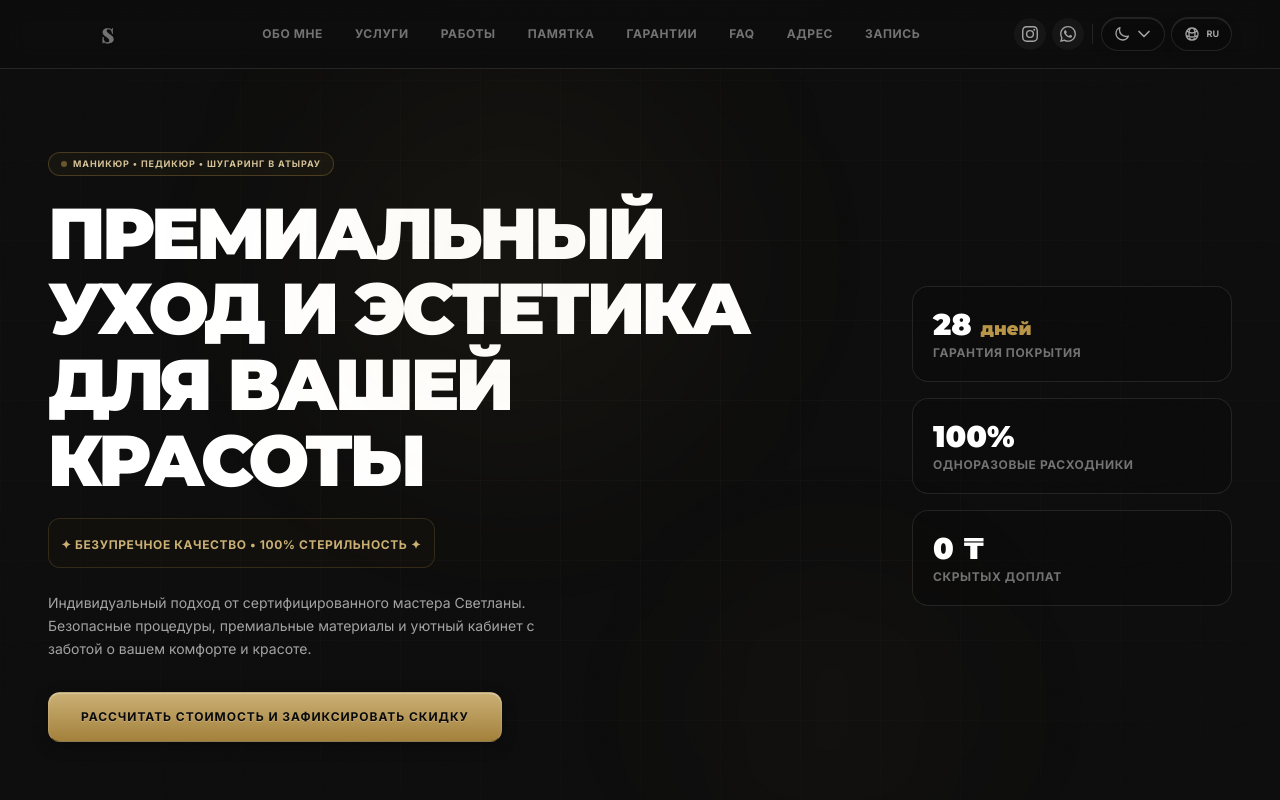
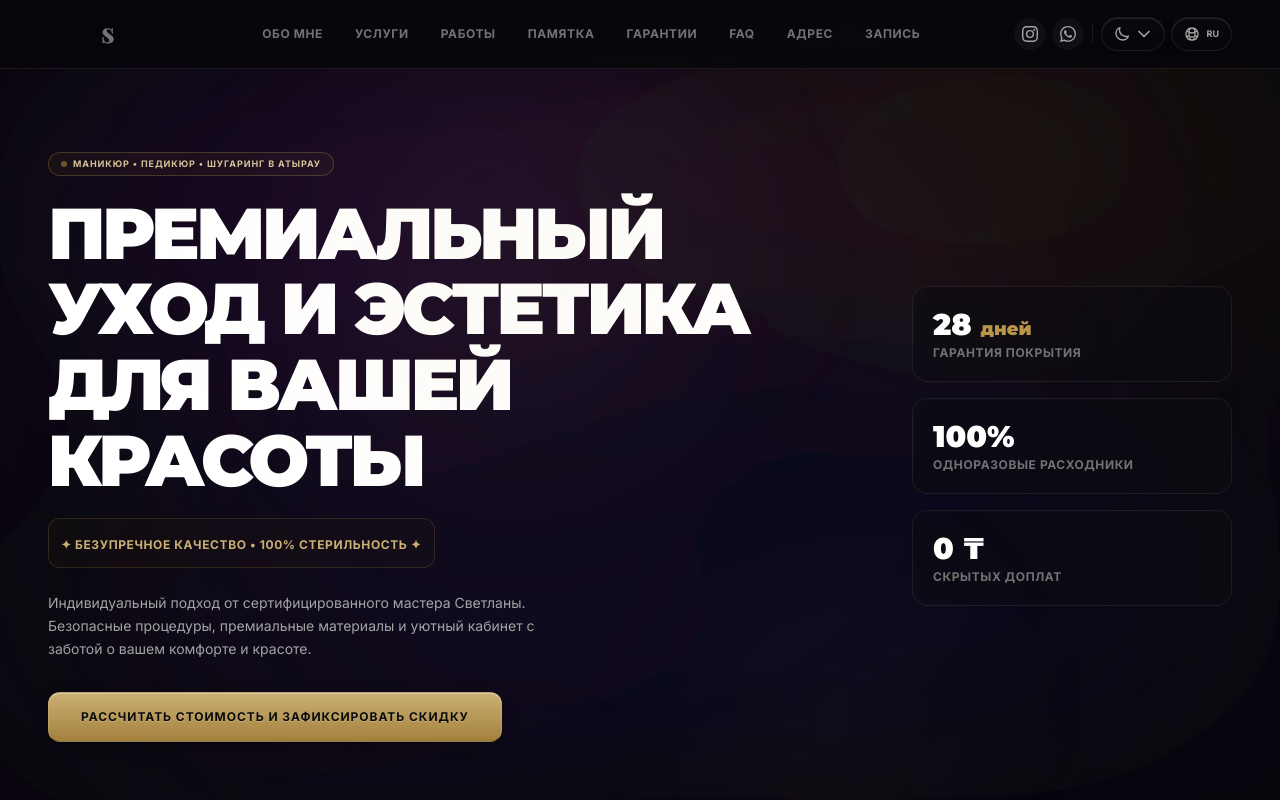
Before and after one commit to COMBINATORR/Nail-Master, a React (Vite) app: page / in a window 1280 px wide. Shown: the top 800 px of the page. Built offline with nearby package versions, Linux system fonts and the light colour scheme; a web font is replaced by a local one.

Commit message:
feat: implement high-performance GPU-animated fluid SVG blob background system matching image_3

```diff
--- a/src/App.jsx
+++ b/src/App.jsx
@@ -1239,7 +1239,25 @@ export default function App() {
     <div className={`relative min-h-screen ${bg} bg-grain text-[var(--text-primary)] font-sans transition-colors duration-300 selection:bg-bronze-500 selection:text-charcoal-950`}>
 
       {/* ═══════════ PREMIUM BACKGROUND LAYERS (fixed, behind everything) ═══════════ */}
-      <div className="bg-grid-lines" aria-hidden="true"></div>
+      <div className="fluid-background" aria-hidden="true">
+        <svg className="w-full h-full opacity-65" viewBox="0 0 100 100" preserveAspectRatio="none">
+          <defs>
+            <filter id="fluid-blur" x="-30%" y="-30%" width="160%" height="160%">
+              <feGaussianBlur stdDeviation="12" />
+            </filter>
+          </defs>
+          <g filter="url(#fluid-blur)">
+            {/* Blob 1 */}
+            <circle className="blob-1" cx="25" cy="30" r="28" fill="var(--blob-1)" />
+            {/* Blob 2 */}
+            <circle className="blob-2" cx="75" cy="70" r="30" fill="var(--blob-2)" />
+            {/* Blob 3 */}
+            <circle className="blob-3" cx="80" cy="20" r="25" fill="var(--blob-3)" />
+            {/* Blob 4 */}
+            <circle className="blob-4" cx="20" cy="80" r="26" fill="var(--blob-4)" />
+          </g>
+        </svg>
+      </div>
 
       {/* ═══════════ SCROLL PROGRESS BAR ═══════════ */}
       <div
--- a/src/index.css
+++ b/src/index.css
@@ -88,23 +88,7 @@ body.light .bg-grain::before {
 }
 
 
-/* ── Horizontal shimmer line (subtle luxury grid accent) ── */
-.bg-grid-lines {
-  position: fixed;
-  inset: 0;
-  z-index: 0;
-  pointer-events: none;
-  background-image:
-    linear-gradient(to right, rgba(197,168,128,0.03) 1px, transparent 1px),
-    linear-gradient(to bottom, rgba(197,168,128,0.03) 1px, transparent 1px);
-  background-size: 80px 80px;
-  mask-image: radial-gradient(ellipse 80% 80% at 50% 50%, black 30%, transparent 100%);
-}
-body.light .bg-grid-lines {
-  background-image:
-    linear-gradient(to right, rgba(142,108,70,0.05) 1px, transparent 1px),
-    linear-gradient(to bottom, rgba(142,108,70,0.05) 1px, transparent 1px);
-}
+
 
 /* ── Content must sit above fixed background layers ── */
 .content-layer {
@@ -374,17 +358,23 @@ body {
 
 /* 1. DARK (Original) */
 body.theme-dark {
-  --bg-main: #0D0D0D;
-  --bg-card: rgba(10, 10, 10, 0.5);
-  --bg-deep: rgba(10, 10, 10, 0.7);
+  --bg-main: #08070b;
+  --bg-card: rgba(12, 11, 18, 0.55);
+  --bg-deep: rgba(8, 7, 11, 0.75);
   --bg-subtle: rgba(255, 255, 255, 0.04);
-  --bg-alt: rgba(10, 10, 10, 0.3);
-  --bg-header: rgba(13, 13, 13, 0.85);
+  --bg-alt: rgba(8, 7, 11, 0.3);
+  --bg-header: rgba(8, 7, 11, 0.85);
   --text-primary: #FFFFFF;
   --text-secondary: #a3a3a3;
   --text-muted: #737373;
-  --border-color: rgba(255, 255, 255, 0.1);
-  --border-subtle: rgba(255, 255, 255, 0.05);
+  --border-color: rgba(255, 255, 255, 0.08);
+  --border-subtle: rgba(255, 255, 255, 0.04);
+
+  /* SVG Blob Colors */
+  --blob-1: #25103a;
+  --blob-2: #090e29;
+  --blob-3: #2d1c12;
+  --blob-4: #180d27;
 
   --color-bronze-300: #d5c298;
   --color-bronze-400: #cbb075;
@@ -414,6 +404,12 @@ body.theme-light {
   --text-muted: #78716c;
   --border-color: rgba(28, 25, 23, 0.1);
   --border-subtle: rgba(28, 25, 23, 0.05);
+
+  /* SVG Blob Colors */
+  --blob-1: #f3ebd9;
+  --blob-2: #e2d1bc;
+  --blob-3: #e6dfd3;
+  --blob-4: #ebd9c4;
 
   --color-bronze-300: #d5c298;
   --color-bronze-400: #cbb075;
@@ -451,6 +447,12 @@ body.theme-emerald {
   --border-color: rgba(239, 231, 225, 0.1);
   --border-subtle: rgba(239, 231, 225, 0.05);
 
+  /* SVG Blob Colors */
+  --blob-1: #0a2c20;
+  --blob-2: #051b14;
+  --blob-3: #2c2718;
+  --blob-4: #0e3527;
+
   --color-bronze-300: #f7f2e6;
   --color-bronze-400: #f4ebd4;
   --color-bronze-500: #F1E4C3;
@@ -479,6 +481,12 @@ body.theme-nudefashion {
   --text-muted: #7d7772;
   --border-color: rgba(30, 27, 24, 0.1);
   --border-subtle: rgba(30, 27, 24, 0.05);
+
+  /* SVG Blob Colors */
+  --blob-1: #eae0d5;
+  --blob-2: #c9c1bb;
+  --blob-3: #d3c5b9;
+  --blob-4: #e2d4c9;
 
   --color-bronze-300: #787572;
   --color-bronze-400: #53504d;
@@ -509,6 +517,12 @@ body.theme-sage {
   --border-color: rgba(45, 53, 46, 0.1);
   --border-subtle: rgba(45, 53, 46, 0.05);
 
+  /* SVG Blob Colors */
+  --blob-1: #e2e6df;
+  --blob-2: #ced4cb;
+  --blob-3: #dbdecb;
+  --blob-4: #d7dbd2;
+
   --color-bronze-300: #90a494;
   --color-bronze-400: #6c8270;
   --color-bronze-500: #4A5D4E;
@@ -537,6 +551,12 @@ body.theme-cyber {
   --text-muted: #75737d;
   --border-color: rgba(253, 251, 247, 0.1);
   --border-subtle: rgba(253, 251, 247, 0.05);
+
+  /* SVG Blob Colors */
+  --blob-1: #1d0b30;
+  --blob-2: #042a3a;
+  --blob-3: #2f0727;
+  --blob-4: #0e0d1f;
 
   --color-bronze-300: #a5f3fc;
   --color-bronze-400: #67e8f9;
@@ -714,3 +734,90 @@ body.theme-light .btn-tactile-circle {
   color: #E1306C !important;
   filter: drop-shadow(0 0 6px rgba(225, 48, 108, 0.85));
 }
+
+/* ══════════════════════════════════════════
+   FLUID BACKGROUND SYSTEM (SVG BLOBS & ANIMATION)
+   ══════════════════════════════════════════ */
+
+.fluid-background {
+  position: fixed;
+  inset: 0;
+  z-index: 0;
+  pointer-events: none;
+  overflow: hidden;
+  background-color: var(--bg-main);
+  transition: background-color 0.6s ease-in-out;
+}
+
+/* Base blending overlay to mix blobs smoothly and match image_3.png's mood */
+.fluid-background::after {
+  content: '';
+  position: absolute;
+  inset: 0;
+  background: radial-gradient(circle at 50% 50%, transparent 40%, rgba(8, 7, 11, 0.45) 100%);
+  pointer-events: none;
+}
+
+body.theme-light .fluid-background::after,
+body.theme-nudefashion .fluid-background::after,
+body.theme-sage .fluid-background::after {
+  background: radial-gradient(circle at 50% 50%, transparent 60%, rgba(255, 255, 255, 0.15) 100%);
+}
+
+/* GPU-Accelerated Breathing Animations */
+.blob-1 {
+  animation: float-1 45s infinite alternate ease-in-out;
+  transform-origin: 30% 30%;
+  mix-blend-mode: screen;
+  will-change: transform;
+}
+.blob-2 {
+  animation: float-2 50s infinite alternate ease-in-out;
+  transform-origin: 75% 75%;
+  mix-blend-mode: screen;
+  will-change: transform;
+}
+.blob-3 {
+  animation: float-3 48s infinite alternate ease-in-out;
+  transform-origin: 80% 25%;
+  mix-blend-mode: screen;
+  will-change: transform;
+}
+.blob-4 {
+  animation: float-4 55s infinite alternate ease-in-out;
+  transform-origin: 20% 70%;
+  mix-blend-mode: screen;
+  will-change: transform;
+}
+
+/* Adjust blend modes for light themes to prevent washouts */
+body.theme-light .blob-1, body.theme-light .blob-2, body.theme-light .blob-3, body.theme-light .blob-4,
+body.theme-nudefashion .blob-1, body.theme-nudefashion .blob-2, body.theme-nudefashion .blob-3, body.theme-nudefashion .blob-4,
+body.theme-sage .blob-1, body.theme-sage .blob-2, body.theme-sage .blob-3, body.theme-sage .blob-4 {
+  mix-blend-mode: multiply;
+  opacity: 0.65;
+}
+
+@keyframes float-1 {
+  0% { transform: translate(0, 0) scale(1) rotate(0deg); }
+  50% { transform: translate(12%, -8%) scale(1.15) rotate(90deg); }
+  100% { transform: translate(-5%, 8%) scale(0.9) rotate(180deg); }
+}
+
+@keyframes float-2 {
+  0% { transform: translate(0, 0) scale(1) rotate(0deg); }
+  50% { transform: translate(-10%, 12%) scale(0.85) rotate(-120deg); }
+  100% { transform: translate(8%, -6%) scale(1.1) rotate(-240deg); }
+}
+
+@keyframes float-3 {
+  0% { transform: translate(0, 0) scale(1) rotate(0deg); }
+  50% { transform: translate(-12%, -6%) scale(1.1) rotate(60deg); }
+  100% { transform: translate(6%, 10%) scale(0.85) rotate(120deg); }
+}
+
+@keyframes float-4 {
+  0% { transform: translate(0, 0) scale(1) rotate(0deg); }
+  50% { transform: translate(8%, 8%) scale(1.2) rotate(-90deg); }
+  100% { transform: translate(-12%, -10%) scale(0.9) rotate(-180deg); }
+}
```
